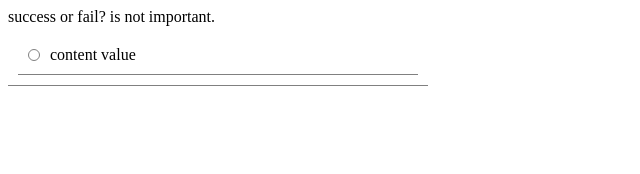
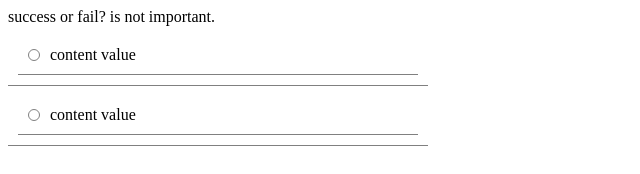
Before and after one commit to studyyiran/todo_dom-react, a plain HTML site: page components/list/first.html in a window 1280 px wide. Shown: the whole page, without its empty margins (0-640 px from the left). Drawn offline with Linux system fonts and the light colour scheme.

Commit message:
upgrade: 新增list。新增cache渲染

```diff
--- a/components/list/first.html
+++ b/components/list/first.html
@@ -6,6 +6,7 @@
     <script src="../../util/component.js"></script>
     <script src="../../util/util.js"></script>
     <script src="./input.js"></script>
+    <script src="./listContainer.js"></script>
     <style>
         .list_input_container_finishIcon {
             border-radius: 50%;
@@ -38,14 +39,14 @@
     <div id="root3"></div>
 </body>
 <script>
-    let Input1 = new window.Components.Input();
+    let listContainer = new window.Components.listContainer();
     function myFunc() {
         return {
             type: 'div',
             props: {class: 'fatherOfAll'},
             children: [
                 'success or fail? is not important.',
-                Input1.render(),
+                listContainer.render(),
             ]
         }
     }
--- a/components/list/init.js
+++ b/components/list/init.js
@@ -1,4 +1,18 @@
 (function(){
-    window.Components = {}
-    console.log(window.Components)
+    window.Components = {
+        cache: {
+
+        },
+        get: function (func, name) {
+            if (window.Components.cache[name]) {
+                console.log('cache')
+                return window.Components.cache[name].render()
+            } else {
+                console.log('not cache')
+                let Component = new func()
+                window.Components.cache[name] = Component
+                return Component.render()
+            }
+        }
+    }
 })()
--- a/components/list/input.js
+++ b/components/list/input.js
@@ -84,16 +84,7 @@
                     class: 'list_input_container'
                 },
                 children: [
-                    this.renderItem({}),
-                    {
-                        type: 'div',
-                        props: {
-                            onclick: () => {
-
-                            }
-                        },
-                        childnre: '+'
-                    }
+                    this.renderItem({})
                 ]
             }
         }
--- /dev/null
+++ b/components/list/listContainer.js
@@ -0,0 +1,41 @@
+(function() {
+    // 定义了构造函数首先
+    let listContainer = function () {
+        /*
+        mvvm
+        m-v 靠的是 render函数将state（m）转成 vnode（v，在template的帮助下）
+        v-m 开的是 setState 修改m。然后出发reRender
+         */
+        this.state = {
+            value: 'content value',
+            edit: false
+        }
+
+
+        this.renderList = function() {
+            let propsArr = ['1111', '222']
+            return propsArr.map((content, key) => {
+                return window.Components.get(window.Components.Input, `input${key}`)
+                // return window.Components.get(window.Components.Input, `input${key}`)
+            })
+        }
+
+        /*
+        类的render方法，入口。
+         */
+        this.render = function () {
+            console.log('render father')
+            return {
+                type: 'div',
+                props: {
+                    class: ''
+                },
+                children: this.renderList()
+            }
+        }
+    }
+    window.Components.listContainer = listContainer
+    // 完成继承
+    listContainer.prototype = window.Component.prototype
+
+})()
--- a/util/component.js
+++ b/util/component.js
@@ -3,7 +3,6 @@
     }
     Component.prototype = {
         render: function (vnode, root) {
-            console.log('render')
             // root.innerHTML = ''
             let {type, props} = vnode
 
```
